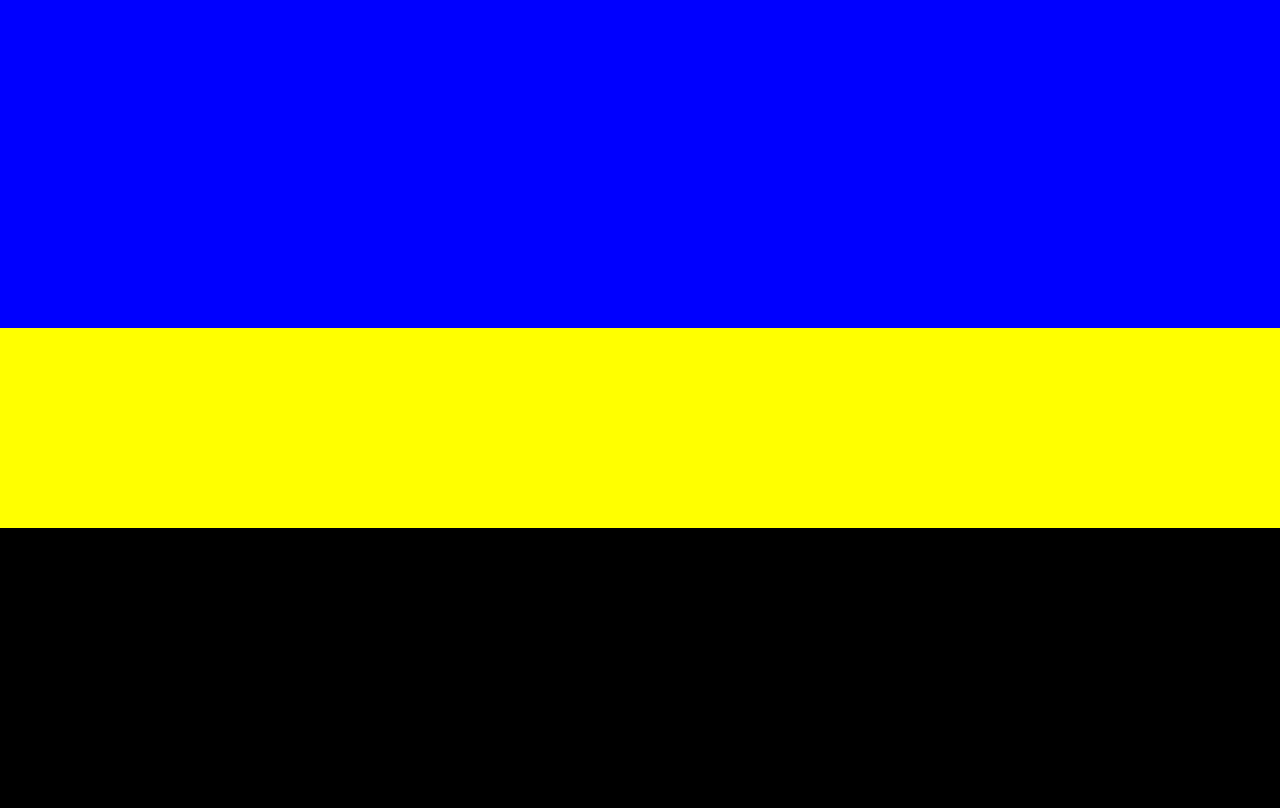
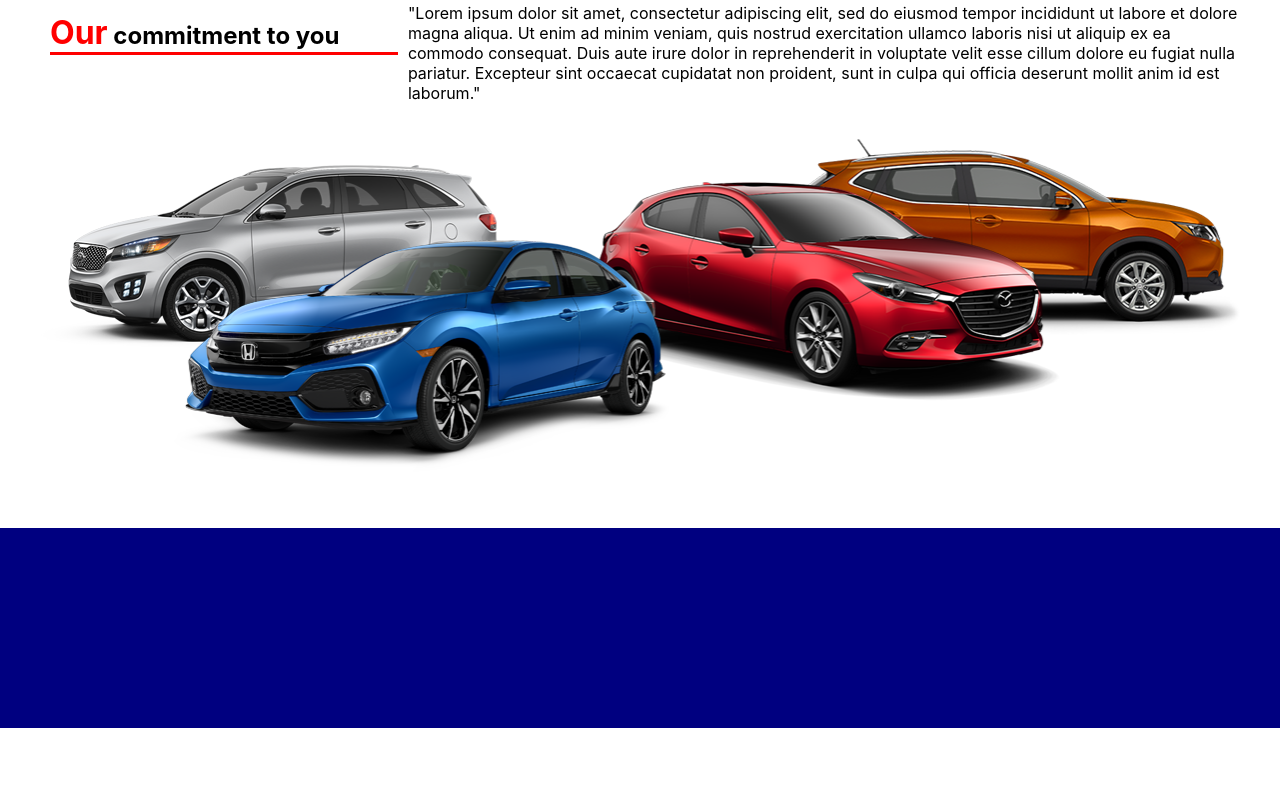
Before and after one commit to Germs31/santa-monica-ab, a Gatsby site: page / in a window 1280 px wide. Shown: the part 772-1580 px from the top of the page. Built offline with nearby package versions, Linux system fonts and the light colour scheme; Gatsby itself is replaced by a stand-in of ours.

Commit message:
service layout

```diff
--- a/src/components/layout.css
+++ b/src/components/layout.css
@@ -10,6 +10,19 @@ body, html {
 
 main {
   height: 100%;
+}
+
+/* Global component */
+
+.first-word {
+  font-size: 2rem;
+  color: red;
+}
+
+.underline {
+  height: 3px;
+  width: 100%;
+  background: red;
 }
 
 /* COMPONENTS */
@@ -137,21 +150,36 @@ footer {
 
 .service-section{
   height: 25vh;
-  background: yellow;
+  background: navy;
 }
 
 /* Mission Statment (home) */
 
 .mission-statment{
-  height: 50vh;
-  background: blue;
+  height: 75vh;
+  padding: 40px;
+  /* background: blue; */
+}
+
+.statment-word-container{
+  display: flex;
+  justify-content: space-between;
+  margin: 35px 0;
+}
+
+.statment-words {
+  padding: 10px;
+}
+
+.statment-words h2 {
+  width: 100%;
+  margin-right: 200px;
 }
 
 /* Brands (home) */
 
 .brands {
   height: 50vh;
-  background: black;
 }
 
 
--- a/src/pages/index.js
+++ b/src/pages/index.js
@@ -3,6 +3,8 @@ import { Link } from "gatsby"
 
 import Layout from "../components/layout"
 import SEO from "../components/seo"
+
+import transCars from "../images/trans-cars.png"
 
 const IndexPage = () => (
   <Layout>
@@ -17,7 +19,16 @@ const IndexPage = () => (
     </div>
 
     <div className="mission-statment">
-
+      <div className="statment-word-container">
+        <div className="statment-words">
+          <h2><span className="first-word">Our</span> commitment to you</h2>
+          <div className="underline"></div>
+        </div>
+        <p>"Lorem ipsum dolor sit amet, consectetur adipiscing elit, sed do eiusmod tempor incididunt ut labore et dolore magna aliqua. Ut enim ad minim veniam, quis nostrud exercitation ullamco laboris nisi ut aliquip ex ea commodo consequat. Duis aute irure dolor in reprehenderit in voluptate velit esse cillum dolore eu fugiat nulla pariatur. Excepteur sint occaecat cupidatat non proident, sunt in culpa qui officia deserunt mollit anim id est laborum."</p>
+      </div>
+      <div className="transparnt-image">
+        <img style={{height: '100%', width: '100%'}} src={transCars} />
+      </div>
     </div>
 
     <div className="service-section">
```
Also changed, not shown: src/images/gatsby-astronaut.png (deleted), src/images/gatsby-icon.png (deleted), src/images/trans-cars.png (added).
